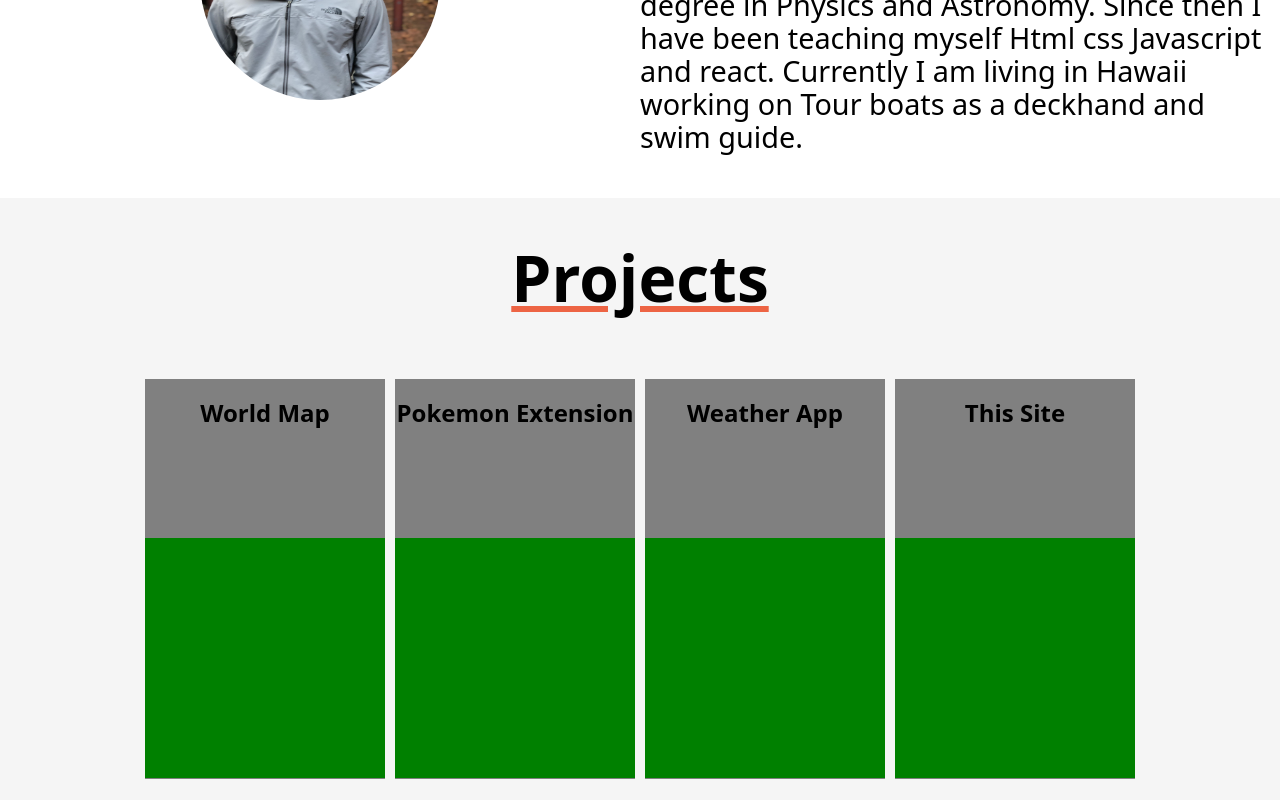
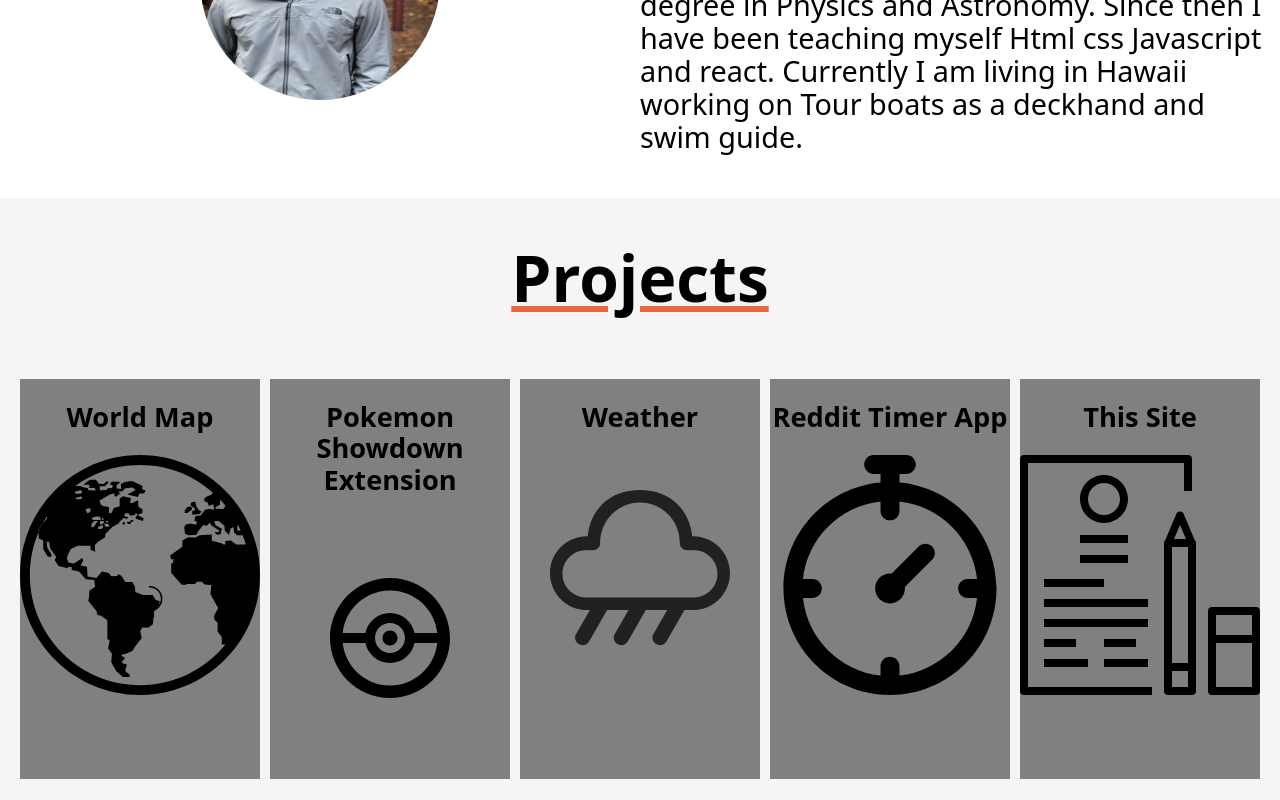
Before and after one commit to piacib/portfolio, a React (Create React App) app: page / in a window 1280 px wide. Shown: the part 2075-2875 px from the top of the page. Built offline with nearby package versions, Linux system fonts and the light colour scheme.

Commit message:
added project container

```diff
--- a/src/components/Projects/Projects.tsx
+++ b/src/components/Projects/Projects.tsx
@@ -1,26 +1,79 @@
 import React from "react";
+import RainSvg from "../../assets/RainSvg";
 import "./Projects.css";
+import world from "../../assets/earth-globe-tool-svgrepo-com.svg";
+import pokeball from "../../assets/pokeball-svgrepo-com.svg";
+import resume from "../../assets/resume-svgrepo-com.svg";
+import weather from "../../assets/weather-rain-svgrepo-com.svg";
+import timer from "../../assets/timer-svgrepo-com.svg";
+
+interface LiProps {
+  title: string;
+  src: string;
+  alt: string;
+  demoHref: string;
+  repoHref: string;
+}
+const ProjectLi: React.FC<LiProps> = ({
+  title,
+  src,
+  alt,
+  demoHref,
+  repoHref,
+}) => {
+  return (
+    <li>
+      <div className="project_container">
+        <h2>{title}</h2>
+        <img className="project_image" src={src} alt={alt} />
+      </div>
+      <div className="project_links">
+        <a href={demoHref}>Demo</a>
+        <a href={repoHref}>Repository</a>
+      </div>
+    </li>
+  );
+};
 const Projects = () => {
   return (
     <section id="projects">
       <h1>Projects</h1>
       <ul className="project_list">
-        <li>
-          <h2>World Map</h2>
-          <div className="temp_img"></div>
-        </li>
-        <li>
-          <h2>Pokemon Extension</h2>
-          <div className="temp_img"></div>
-        </li>
-        <li>
-          <h2>Weather App</h2>
-          <div className="temp_img"></div>
-        </li>
-        <li>
-          <h2>This Site</h2>
-          <div className="temp_img"></div>
-        </li>
+        <ProjectLi
+          title={"World Map"}
+          src={world}
+          alt={"world"}
+          demoHref={""}
+          repoHref={""}
+        />
+        <ProjectLi
+          title={"Pokemon Showdown Extension"}
+          src={pokeball}
+          alt={"pokeball"}
+          demoHref={""}
+          repoHref={"https://github.com/piacib/pokemon-showdown-extension"}
+        />
+        <ProjectLi
+          title={"Weather"}
+          src={weather}
+          alt={"storm cloud"}
+          repoHref={"https://github.com/piacib/weather_typescript_app"}
+          demoHref={""}
+        />
+        <ProjectLi
+          title={"Reddit Timer App"}
+          src={timer}
+          alt={"timer"}
+          repoHref={"https://github.com/piacib/reddit-timer-piacib"}
+          demoHref={""}
+        />
+        <ProjectLi
+          title={"This Site"}
+          src={resume}
+          alt={"paper and pen"}
+          demoHref={""}
+          repoHref={"https://github.com/piacib/portfolio"}
+        />
       </ul>
     </section>
   );
```
